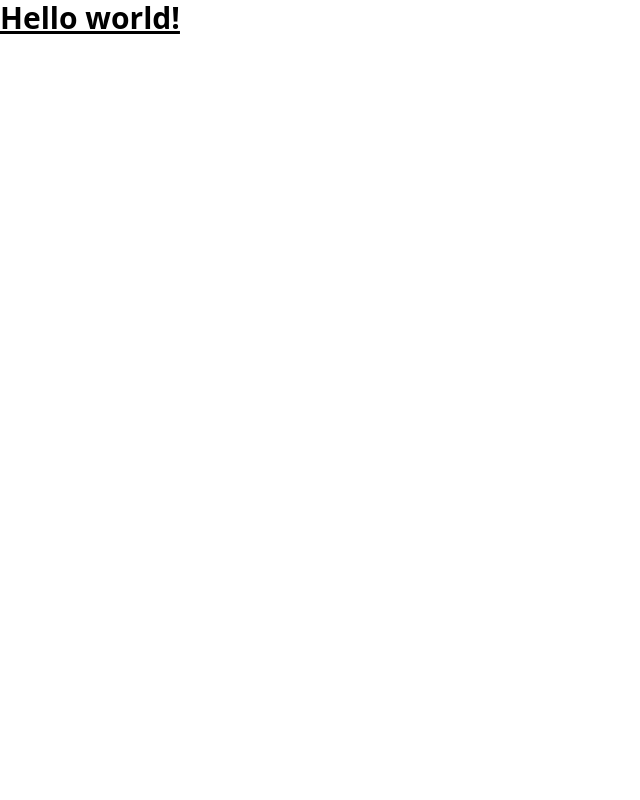
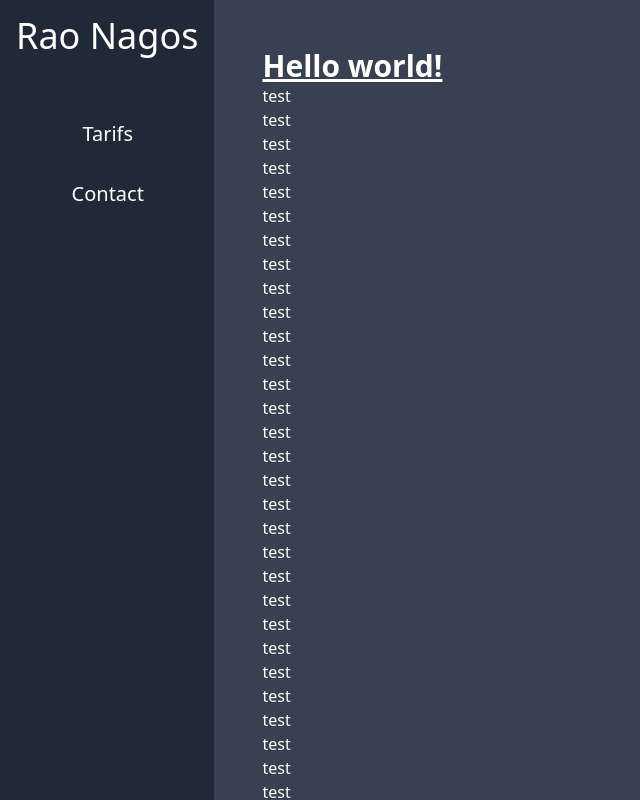
Before and after one commit to tetuaoro/raonagos, a Next.js app: page / in a window 1280 px wide. Shown: the top 800 px of the page, without its empty margins (0-640 px from the left). Built offline with nearby package versions, Linux system fonts and the light colour scheme.

Commit message:
feat: add header & main

```diff
--- a/package.json
+++ b/package.json
@@ -1,6 +1,6 @@
 {
-  "name": "template-nextjs",
-  "version": "0.1.1",
+  "name": "raonagos",
+  "version": "0.1.2",
   "private": true,
   "scripts": {
     "dev": "next dev",
--- a/pages/_app.tsx
+++ b/pages/_app.tsx
@@ -1,8 +1,16 @@
+import Header from "@components/header"
 import "@styles/globals.css"
 import type { AppProps } from "next/app"
 
 function MyApp({ Component, pageProps }: AppProps) {
-  return <Component {...pageProps} />
+  return (
+    <>
+      <div className="flex flex-col md:flex-row">
+        <Header />
+        <Component {...pageProps} />
+      </div>
+    </>
+  )
 }
 
 export default MyApp
--- a/pages/index.tsx
+++ b/pages/index.tsx
@@ -1,11 +1,11 @@
 import Head from "next/head"
+import Footer from "@components/footer"
+import { siteurl, sitename, fbAppId } from "@libs/app"
+
 import type { NextPage } from "next"
 
-const title = "Template Rao Nagos"
-const sitename = ""
+const title = "Rao Nagos - Créateur de site web, bot de trading et serveur mail"
 const description = ""
-const fbAppId = ""
-const siteurl = ""
 
 const Page: NextPage = () => {
   return (
@@ -19,15 +19,19 @@ const Page: NextPage = () => {
         <meta property="og:title" content={title} />
         <meta property="og:description" content={description} />
         <meta property="og:image" content={`${siteurl}/images/`} />
-        <meta property="og:image:alt" content={`Le logo officiel de ${sitename}`} />
+        <meta property="og:image:alt" content={`Couverture media de ${sitename}`} />
         <meta property="og:image:width" content="" />
         <meta property="og:image:height" content="" />
         <meta property="og:image:type" content="image/png" />
         <script type="application/ld+json">{JSON.stringify({})}</script>
       </Head>
-      <section id="home">
+      <main id="home" className="w-full p-2 sm:p-8 md:p-12 bg-gray-700 text-white">
         <h1 className="text-3xl font-bold underline">Hello world!</h1>
-      </section>
+        {new Array(50).fill(0).map((_, k)=>(
+          <p key={k}>test</p>
+        ))}
+      </main>
+      <Footer />
     </>
   )
 }
--- /dev/null
+++ b/src/components/footer.tsx
@@ -0,0 +1,7 @@
+export default function Header() {
+  return (
+    <footer>
+      <div></div>
+    </footer>
+  )
+}
--- /dev/null
+++ b/src/components/header.tsx
@@ -0,0 +1,19 @@
+import { sitename } from "@libs/app"
+
+export default function Header() {
+  return (
+    <header className="md:sticky md:top-0 flex md:flex-col w-screen md:w-max md:h-screen p-4 bg-gray-800 whitespace-nowrap md:text-center text-white text-xl">
+      <div className="md:text-4xl">{sitename}</div>
+      <nav className="ml-4 md:ml-0">
+        <ul className="flex gap-x-4 md:gap-x-0 md:flex-col md:mt-12">
+          <li className="md:py-4 border-l border-l-gray-800 hover:border-l-cyan-500 hover:text-gray-300">
+            <a href="#tarifs">Tarifs</a>
+          </li>
+          <li className="md:py-4 border-l border-l-gray-800 hover:border-l-cyan-500 hover:text-gray-300">
+            <a href="#contact">Contact</a>
+          </li>
+        </ul>
+      </nav>
+    </header>
+  )
+}
--- /dev/null
+++ b/src/libs/app.ts
@@ -0,0 +1,4 @@
+export const siteurl = "https://www.rao-nagos.pf"
+export const sitename = "Rao Nagos"
+export const fbAppId = "1089325565354845"
+export const pwaId = "pf.rao-nagos.www"
--- a/tailwind.config.js
+++ b/tailwind.config.js
@@ -1,6 +1,6 @@
 /** @type {import('tailwindcss').Config} */
 module.exports = {
-  content: ["./pages/**/*.{js,ts,jsx,tsx}", "./components/**/*.{js,ts,jsx,tsx}"],
+  content: ["./pages/**/*.{js,ts,jsx,tsx}", "./src/components/**/*.{js,ts,jsx,tsx}"],
   theme: {
     extend: {},
   },
```
